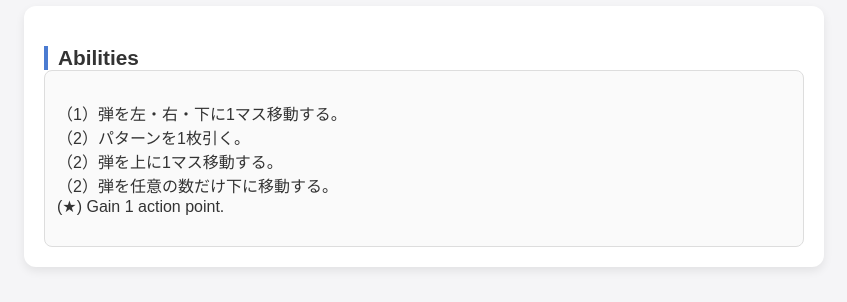
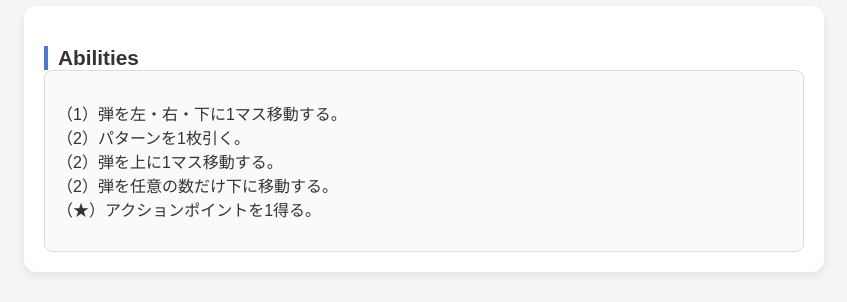
Before and after one commit to williamsga555/williamsga555.github.io, a plain HTML site: page characters/Esfir.html in a window 1280 px wide. Shown: the part 299-601 px from the top of the page, without its empty margins (216-1063 px from the left). Drawn offline with Linux system fonts and the light colour scheme.

Commit message:
Update Esfir.html

```diff
--- a/characters/Esfir.html
+++ b/characters/Esfir.html
@@ -25,7 +25,7 @@
 （2）パターンを1枚引く。
 （2）弾を上に1マス移動する。
 （2）弾を任意の数だけ下に移動する。
-(★) Gain 1 action point.
+（★）アクションポイントを1得る。
         </div>
     </div>
 
```
